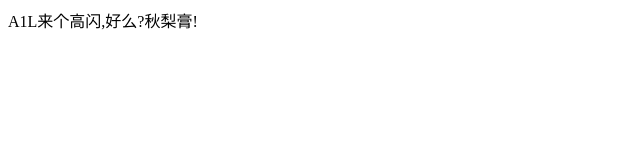
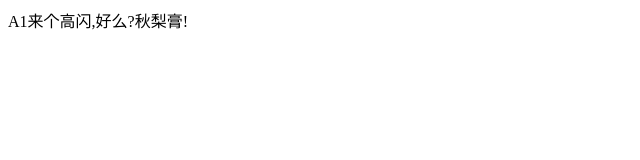
Before and after one commit to dmc-123/dmc-123.github.io, a plain HTML site: page index.html in a window 1280 px wide. Shown: the full height of the page, 0-640 px from the left. Drawn offline with Linux system fonts and the light colour scheme.

Commit message:
Update index.html

```diff
--- a/index.html
+++ b/index.html
@@ -1,5 +1,5 @@
 <html>
 <body>
-A1L来个高闪,好么?秋梨膏!
+A1来个高闪,好么?秋梨膏!
 </body>
 </html>
```
